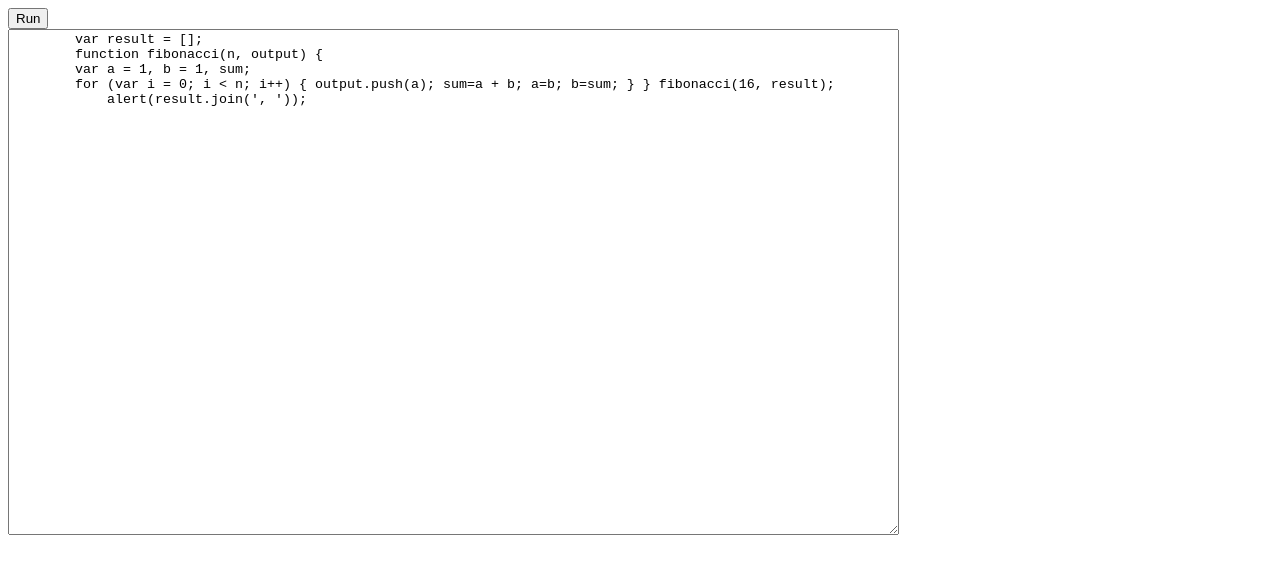
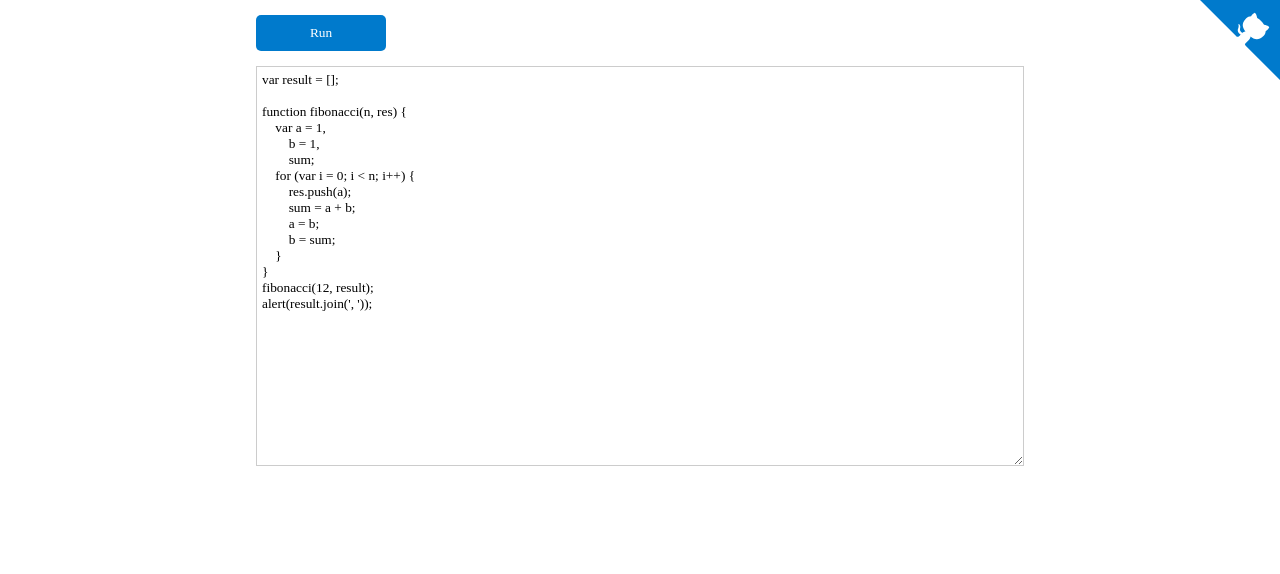
Before and after one commit to bplok20010/eval5, a website: page docs/index.html in a window 1280 px wide. Drawn offline with Linux system fonts and the light colour scheme.

Commit message:
1. 文档更新 2. demo样式调整

```diff
--- a/docs/index.html
+++ b/docs/index.html
@@ -3,22 +3,100 @@
 	<head>
 		<title>eval5</title>
 		<script type="text/javascript" src="./umd/eval5.js"></script>
+		<style type="text/css">
+			* {
+				font-family: 微软雅黑;
+				margin: 0;
+				padding: 0;
+			}
+			.container {
+				width: 60%;
+				margin: 0 auto;
+				padding: 15px 0;
+			}
+
+			.tools {
+				margin-bottom: 15px;
+			}
+
+			button {
+				background-color: #007acc;
+				cursor: pointer;
+				border: none;
+				padding: 10px;
+				color: #fff;
+				border-radius: 5px;
+				width: 130px;
+			}
+
+			textarea {
+				display: block;
+				border: 1px solid #ccc;
+				width: 100%;
+				height: 400px;
+				box-sizing: border-box;
+				padding: 5px;
+			}
+
+			.github {
+				position: absolute;
+				right: 0;
+				top: 0;
+			}
+		</style>
 	</head>
 	<body>
-		<button onclick="run()">Run</button>
+		<div class="container">
+			<div class="github">
+				<a target="_blank" href="https://github.com/bplok20010/eval5"
+					><svg
+						width="80"
+						height="80"
+						viewBox="0 0 250 250"
+						style="fill: #007acc; color: rgb(255, 255, 255); position: absolute; top: 0px; border: 0px; right: 0px;"
+					>
+						<path d="M0,0 L115,115 L130,115 L142,142 L250,250 L250,0 Z"></path>
+						<path
+							d="M128.3,109.0 C113.8,99.7 119.0,89.6 119.0,89.6 C122.0,82.7 120.5,78.6 120.5,78.6 C119.2,72.0 123.4,76.3 123.4,76.3 C127.3,80.9 125.5,87.3 125.5,87.3 C122.9,97.6 130.6,101.9 134.4,103.2"
+							fill="currentColor"
+							class="octo-arm"
+							style="transform-origin: 130px 106px;"
+						></path>
+						<path
+							d="M115.0,115.0 C114.9,115.1 118.7,116.5 119.8,115.4 L133.7,101.6 C136.9,99.2 139.9,98.4 142.2,98.6 C133.8,88.0 127.5,74.4 143.8,58.0 C148.5,53.4 154.0,51.2 159.7,51.0 C160.3,49.4 163.2,43.6 171.4,40.1 C171.4,40.1 176.1,42.5 178.8,56.2 C183.1,58.6 187.2,61.8 190.9,65.4 C194.5,69.0 197.7,73.2 200.1,77.6 C213.8,80.2 216.3,84.9 216.3,84.9 C212.7,93.1 206.9,96.0 205.4,96.6 C205.1,102.4 203.0,107.8 198.3,112.5 C181.9,128.9 168.3,122.5 157.7,114.1 C157.9,116.9 156.7,120.9 152.7,124.9 L141.0,136.5 C139.8,137.7 141.6,141.9 141.8,141.8 Z"
+							fill="currentColor"
+							class="octo-body"
+						></path></svg
+				></a>
+			</div>
+			<div class="tools">
+				<button onclick="run()">Run</button>
+			</div>
+			<textarea id="code">
+var result = [];
 
-		<textarea id="code" style="width: 70%; height: 500px;display: block;">
-        var result = [];
-        function fibonacci(n, output) {
-        var a = 1, b = 1, sum;
-        for (var i = 0; i < n; i++) { output.push(a); sum=a + b; a=b; b=sum; } } fibonacci(16, result);
-            alert(result.join(', '));
-
-        </textarea>
+function fibonacci(n, res) {
+    var a = 1,
+        b = 1,
+        sum;
+    for (var i = 0; i < n; i++) {
+        res.push(a);
+        sum = a + b;
+        a = b;
+        b = sum;
+    }
+}
+fibonacci(12, result);
+alert(result.join(', '));
+        </textarea
+			>
+		</div>
+		<div id="root"></div>
 		<script>
-			var interpreter = new eval5.Interpreter(window, { timeout: 1000 * 30 });
+			var interpreter = new eval5.Interpreter(window);
 			function run() {
 				var source = code.value;
+
 				try {
 					interpreter.evaluate(source);
 				} catch (e) {
@@ -26,6 +104,5 @@
 				}
 			}
 		</script>
-		<div id="root"></div>
 	</body>
 </html>
--- a/package.json
+++ b/package.json
@@ -1,6 +1,6 @@
 {
 	"name": "eval5",
-	"version": "1.0.7",
+	"version": "1.0.8",
 	"description": "A JavaScript interpreter, written completely in JavaScript",
 	"main": "lib/index.js",
 	"module": "esm/index.js",
--- a/src/interpreter/main.ts
+++ b/src/interpreter/main.ts
@@ -230,7 +230,11 @@ export class Interpreter {
 
 	createInternalThrowError<T extends MessageItem>(msg: T, value: string | number, node?: Node) {
 		return this.createError(this.createErrorMessage(msg, value, node), msg[2]);
-	}
+    }
+
+    setExecTimeout(timeout:number = 0){
+        this.options.timeout = timeout;
+    }
 
 	protected checkTimeout() {
 		const timeout = this.options.timeout || 0;
```
Also changed, not shown: README.md, docs/umd/eval5.js, docs/umd/eval5.min.js, umd/eval5.js, umd/eval5.min.js, 4 other files.
